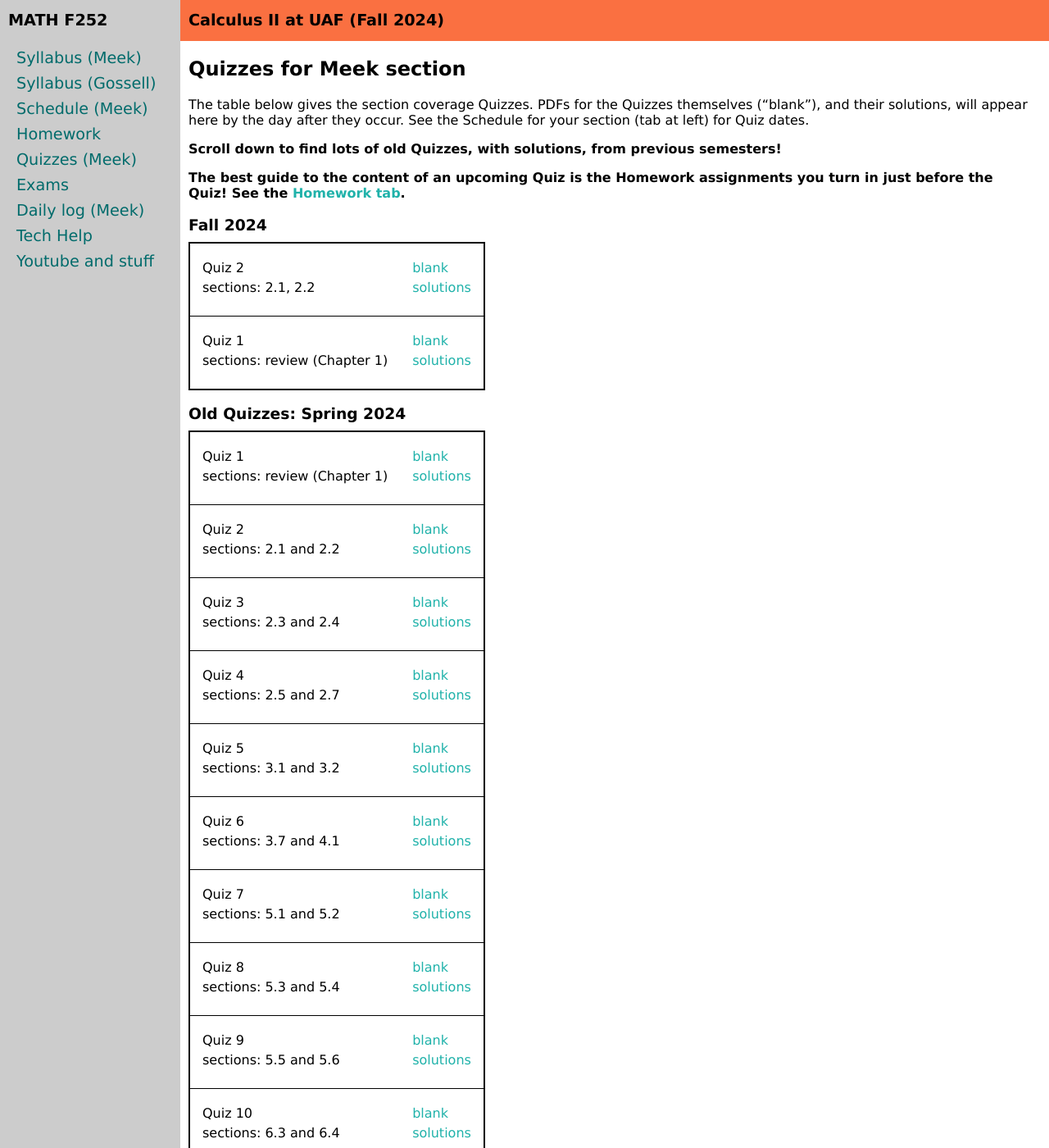
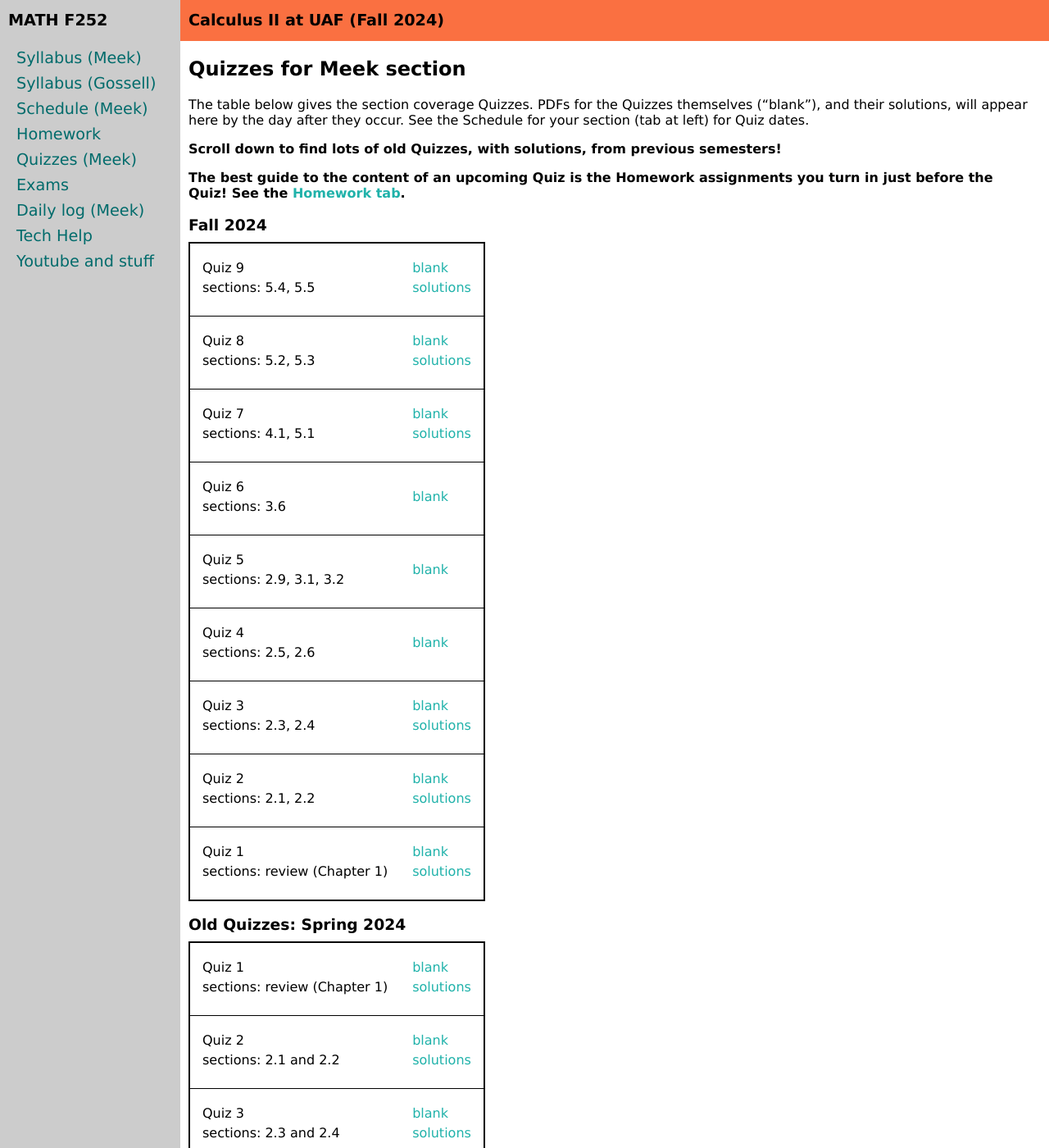
Before and after one commit to uaf-math/calc2, a Jekyll site: the page built from quizzes.md, in a window 1280 px wide and 1400 px high. Shown: the whole window at 82% size. Built offline with Jekyll 4.4.1, drawn with Linux system fonts in a browser that asks for light colours.

Commit message:
updated quizzes for meek

```diff
--- a/_data/quizzesF24.yml
+++ b/_data/quizzesF24.yml
@@ -1,6 +1,31 @@
 semester: Fall 2024 (Meek's section)
 home: assets/quizzes/F24/Meek
 quizzes:
+- name: Quiz 9
+  sections: 5.4, 5.5
+  blank: quiz09.pdf
+  solutions: quiz09Sols.pdf
+- name: Quiz 8
+  sections: 5.2, 5.3
+  blank: quiz08.pdf
+  solutions: quiz08Sols.pdf
+- name: Quiz 7
+  sections: 4.1, 5.1
+  blank: quiz07.pdf
+  solutions: quiz07Sols.pdf
+- name: Quiz 6
+  sections: 3.6
+  blank: quiz06.pdf
+- name: Quiz 5
+  sections: 2.9, 3.1, 3.2
+  blank: quiz05.pdf
+- name: Quiz 4
+  sections: 2.5, 2.6
+  blank: quiz04.pdf
+- name: Quiz 3
+  sections: 2.3, 2.4
+  blank: quiz03.pdf
+  solutions: quiz03Sols.pdf
 - name: Quiz 2
   sections: 2.1, 2.2
   blank: quiz02.pdf
```
Also changed, not shown: 18 other files.
